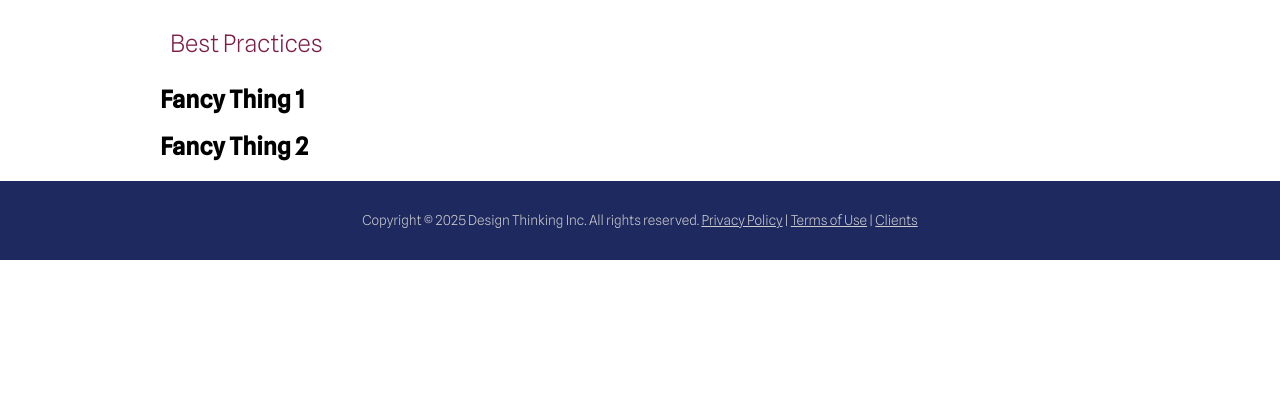
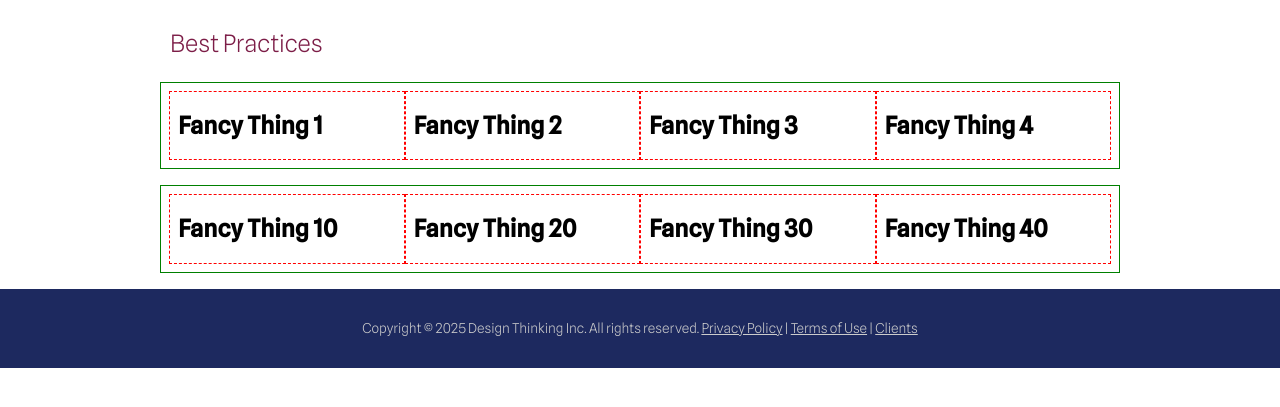
Before and after one commit to Brian33491/X-Mobile, a plain HTML site: page index.html in a window 1280 px wide. Shown: the part 69-476 px from the top of the page. Drawn offline with Linux system fonts and the light colour scheme.

Commit message:
working on the grid structure

```diff
--- a/index.html
+++ b/index.html
@@ -41,11 +41,32 @@
 
         <h1>Best Practices</h1>
         <div class="row">
-            <div class="column">
+            <div class="column small-12 medium-6 large-3">
                 <h2>Fancy Thing 1</h2>
             </div><!--end of column-->
-            <div class="column">
+            <div class="column small-12 medium-6 large-3">
                 <h2>Fancy Thing 2</h2>
+            </div><!--end of column-->
+            <div class="column small-12 medium-6 large-3">
+                <h2>Fancy Thing 3</h2>
+            </div><!--end of column-->
+            <div class="column small-12 medium-6 large-3">
+                <h2>Fancy Thing 4</h2>
+            </div><!--end of column-->
+        </div><!--end of row-->
+
+        <div class="row">
+            <div class="column small-12 medium-6 large-3">
+                <h2>Fancy Thing 10</h2>
+            </div><!--end of column-->
+            <div class="column small-12 medium-6 large-3">
+                <h2>Fancy Thing 20</h2>
+            </div><!--end of column-->
+            <div class="column small-12 medium-6 large-3">
+                <h2>Fancy Thing 30</h2>
+            </div><!--end of column-->
+            <div class="column small-12 medium-6 large-3">
+                <h2>Fancy Thing 40</h2>
             </div><!--end of column-->
         </div><!--end of row-->
 
--- a/scss/_small.scss
+++ b/scss/_small.scss
@@ -92,6 +92,22 @@ header {
 }
 
 
+// styling the rows
+.row{
+    display: flex;
+    flex-wrap: wrap;
+    justify-content: center;
+    margin: 1rem 0;
+    padding: 0 8px;
+    border: green solid 1px;
+}
+
+// styling the columns
+.column{
+    padding: 0 8px;
+    margin: 8px 0;
+    border: red dashed 1px;
+}
 
 
 
```
Also changed, not shown: css/styles.css, css/styles.min.css.
